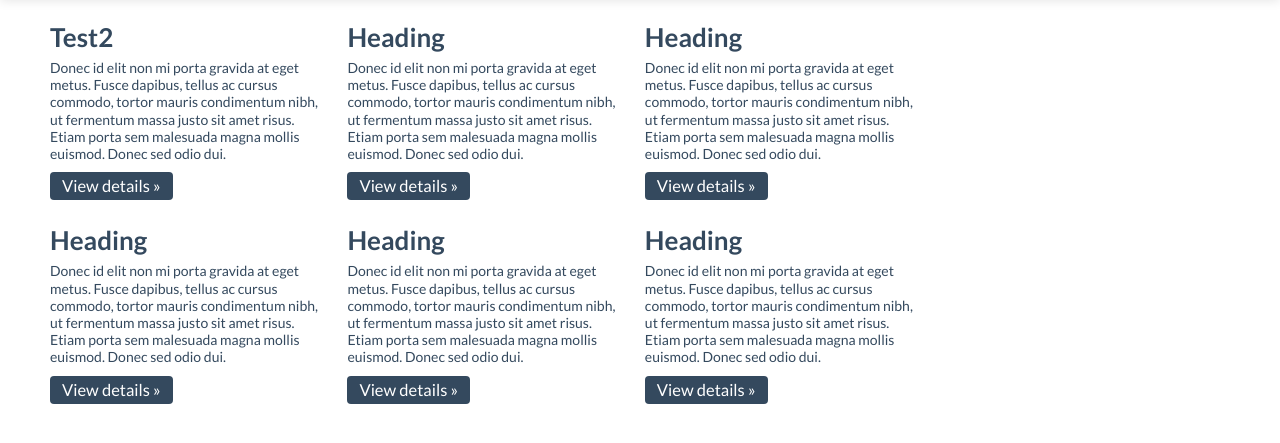
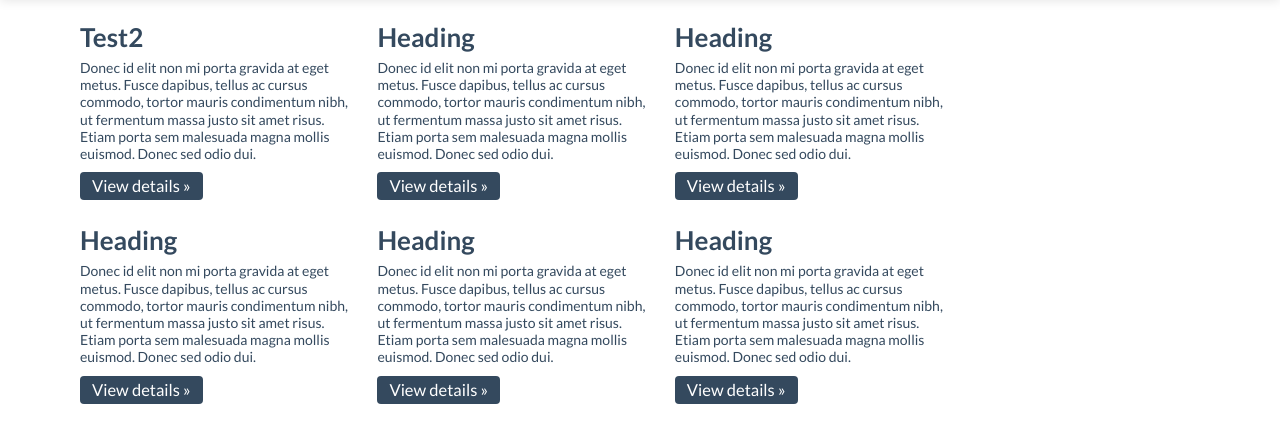
Before and after one commit to Fumler/www-p2, a PHP site: page / in a window 1280 px wide. Shown: the part 53-496 px from the top of the page. Run offline with PHP 8.4, Linux system fonts and the light colour scheme; data that the repository does not hold is empty.

Commit message:
added span to content

```diff
--- a/index.php
+++ b/index.php
@@ -96,7 +96,7 @@ session_start();
 
     </div>
 
-    <div id="content">
+    <div id="content" class="span9" >
         <script>
         $(document).ready (function () {
             //var div = document.getElementById('content');
```
